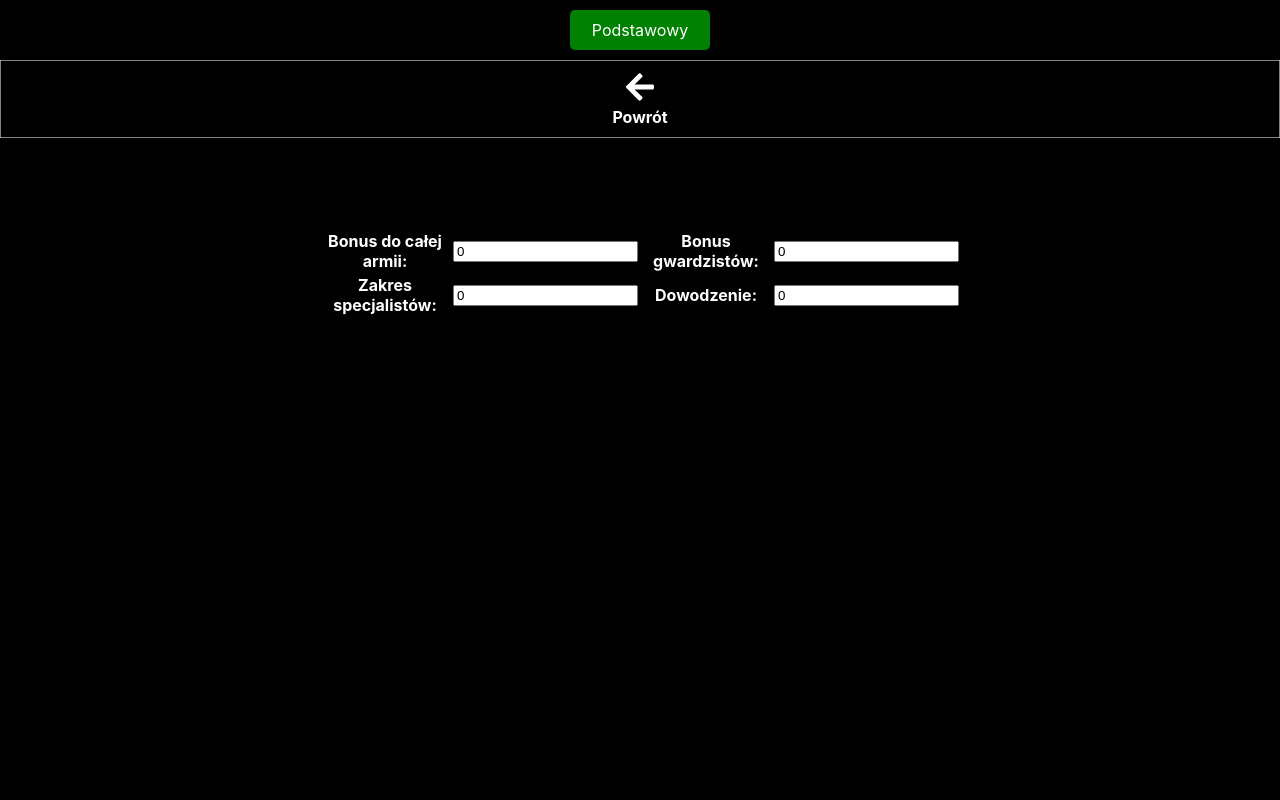
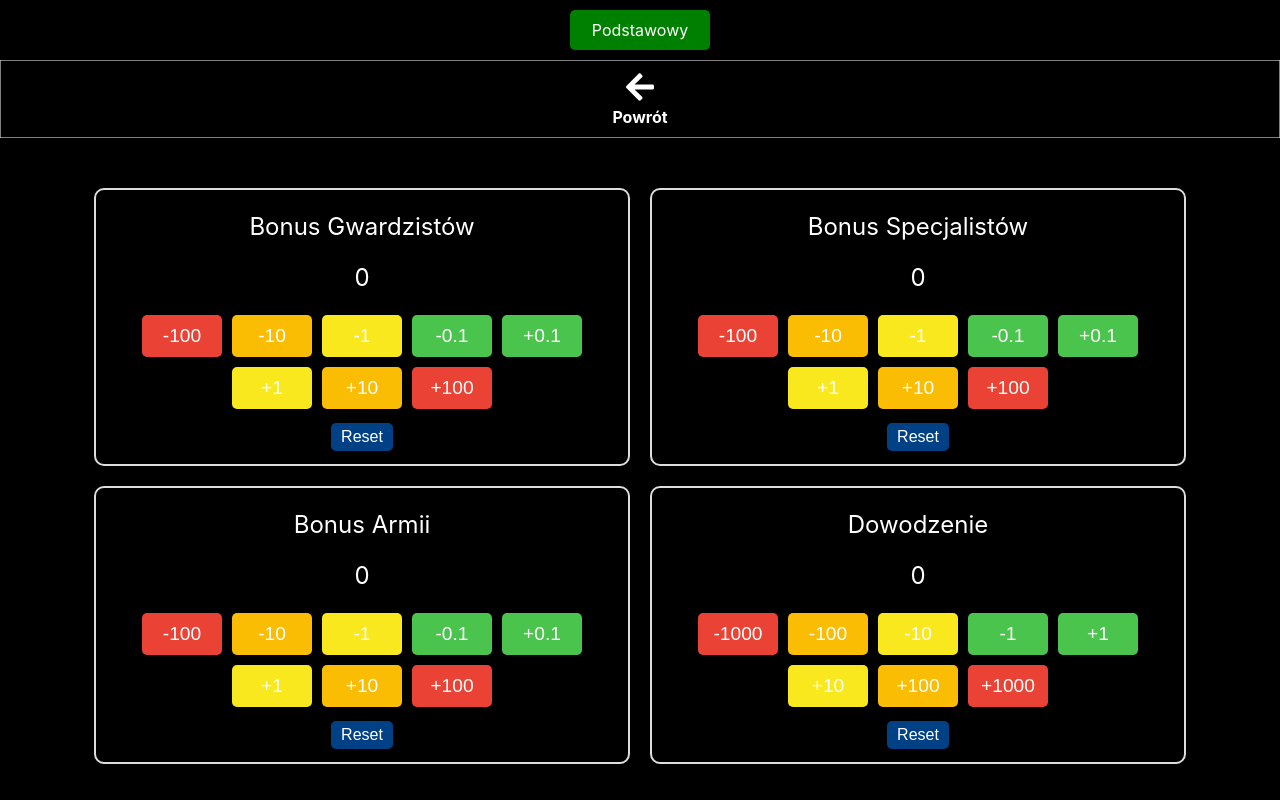
Before and after one commit to przemekpia/TBCalculator, a React (Create React App) app: page / in a window 1280 px wide. Both pictures are taken after a click on the element "Bonusy". Built offline with nearby package versions, Linux system fonts and the light colour scheme.

Commit message:
custom Input configuration

```diff
--- a/src/components/BasicVersion/MainBar/BonusSettings.js
+++ b/src/components/BasicVersion/MainBar/BonusSettings.js
@@ -1,74 +1,54 @@
 import React from "react";
 import { useSelector, useDispatch } from "react-redux";
 import { statsActions } from "../../../store/statistics";
+import CustomInput from "../../CustomInput";
 
 const BonusSettings = ({ isOpen }) => {
   const dispatch = useDispatch();
 
-  // Remove Math.round to allow decimal values
-  const armyBonus = useSelector((state) => Math.max(0, state.stats.armyBonus || 0));
-  const guardsmanBonus = useSelector((state) => Math.max(0, state.stats.guardsmanBonus || 0));
-  const specialistsBonus = useSelector((state) => Math.max(0, state.stats.specialistsBonus || 0));
-  const leadership = useSelector((state) => Math.max(0, state.stats.leadership || 0));
+  const armyBonus = useSelector((state) => state.stats.armyBonus);
+  const guardsmanBonus = useSelector((state) => state.stats.guardsmanBonus);
+  const specialistsBonus = useSelector((state) => state.stats.specialistsBonus);
+  const leadership = useSelector((state) => state.stats.leadership);
 
-  const handleInput = (action) => (event) => {
-    const value = Math.max(0, parseFloat(event.target.value)); // Allow decimal values
-    dispatch(action(isNaN(value) ? 0 : value));
+  const styles = {
+    container: {
+      display: isOpen ? "flex" : "none",
+      flexWrap: "wrap",
+      gap: "20px",
+      justifyContent: "center",
+    },
   };
 
   return (
-    <div style={{ display: isOpen ? "block" : "none" }}>
-      <div className="inputDesktop">
-        <table>
-          <tbody>
-            <tr>
-              <th>Bonus do całej armii:</th>
-              <th>
-                <input
-                  type="number"
-                  value={armyBonus}
-                  onChange={handleInput(statsActions.setArmyBonus)}
-                  step="0.1" // Allow decimal input
-                  min="0" // Set minimum value to 0
-                />
-              </th>
-
-              <th>Bonus gwardzistów:</th>
-              <th>
-                <input
-                  type="number"
-                  value={guardsmanBonus}
-                  onChange={handleInput(statsActions.setGuardsmanBonus)}
-                  step="0.1" // Allow decimal input
-                  min="0" // Set minimum value to 0
-                />
-              </th>
-            </tr>
-            <tr>
-              <th>Zakres specjalistów:</th>
-              <th>
-                <input
-                  type="number"
-                  value={specialistsBonus}
-                  onChange={handleInput(statsActions.setSpecialistsBonus)}
-                  step="0.1" // Allow decimal input
-                  min="0" // Set minimum value to 0
-                />
-              </th>
-              <th>Dowodzenie:</th>
-              <th>
-                <input
-                  type="number"
-                  value={leadership}
-                  onChange={handleInput(statsActions.setLeadership)}
-                  step="0.1" // Allow decimal input
-                  min="0" // Set minimum value to 0
-                />
-              </th>
-            </tr>
-          </tbody>
-        </table>
-      </div>
+    <div style={styles.container}>
+      <CustomInput
+        name={"Bonus Gwardzistów"}
+        amount={guardsmanBonus}
+        actionModify={statsActions.modifyGuardsmanBonus}
+        actionReset={statsActions.resetGuardsmanBonus}
+        type={"modifier"}
+      />
+      <CustomInput
+        name={"Bonus Specjalistów"}
+        amount={specialistsBonus}
+        actionModify={statsActions.modifySpecialistBonus}
+        actionReset={statsActions.resetSpecialistBonus}
+        type={"modifier"}
+      />
+      <CustomInput
+        name={"Bonus Armii"}
+        amount={armyBonus}
+        actionModify={statsActions.modifyArmyBonus}
+        actionReset={statsActions.resetArmyBonus}
+        type={"modifier"}
+      />
+      <CustomInput
+        name={"Dowodzenie"}
+        amount={leadership}
+        actionModify={statsActions.modifyLeadership}
+        actionReset={statsActions.resetLeadership}
+      />
     </div>
   );
 };
--- a/src/components/customInput.js
+++ b/src/components/customInput.js
@@ -1,29 +1,144 @@
-import React from 'react';
-import { useSelector, useDispatch } from 'react-redux';
-import { statsActions } from '../store/statistics';
+import React from "react";
+import { useDispatch } from "react-redux";
 
-const CustomInput = ({ amount, name }) => {
-    const guardsmanBonus = useSelector((state) => Math.max(0, state.stats.guardsmanBonus || 0));
+const CustomInput = ({ amount, name, actionModify, actionReset, type }) => {
   const dispatch = useDispatch();
 
+  const styles = {
+    container: {
+      display: "flex",
+      justifyContent: "center",
+      alignItems: "center",
+      padding: "10px",
+      width: "40%",
+      borderRadius: "10px",
+      border: "2px solid #ddd",
+    },
+    table: {
+      textAlign: "center",
+      fontSize: "1.5rem",
+    },
+    tableCell: {
+      padding: "10px",
+      //backgroundColor: "#f79b39", //
+      borderRadius: "5px",
+    },
+    buttonsContainer: {
+      display: "flex",
+      flexWrap: "wrap",
+      gap: "10px",
+      marginTop: "10px",
+      justifyContent: "center",
+    },
+    button: {
+      padding: "10px",
+      width: "80px",
+      fontSize: "1.2rem",
+      color: "#fff",
+      border: "none",
+      borderRadius: "5px",
+      cursor: "pointer",
+      display: "inline-block",
+      textAlign: "center",
+    },
+    buttonSmall: {
+      backgroundColor: "#4bc44d",
+    },
+    buttonMedium: {
+      backgroundColor: "#fae81e",
+    },
+    buttonLarge: {
+      backgroundColor: "#fbbc04",
+    },
+    buttonExtraLarge: {
+      backgroundColor: "#ea4335",
+    },
+    resetButton: {
+      padding: "5px 10px",
+      fontSize: "1rem",
+      color: "#fff",
+      backgroundColor: "#004085",
+      border: "none",
+      borderRadius: "5px",
+      cursor: "pointer",
+      display: "inline-block",
+      textAlign: "center",
+      marginTop: "10px",
+    },
+  };
+
   return (
-        <div>
-            <table>
+    <div style={styles.container}>
+      <table style={styles.table}>
         <tbody>
-                    <tr>
-                        <td>{name}</td>
+          <tr style={styles.tableRow}>
+            <td style={styles.tableCell}>{name}</td>
           </tr>
-                    <tr>
-                        <td>{guardsmanBonus}</td>
+          <tr style={styles.tableRow}>
+            <td style={styles.tableCell}>{amount}</td>
           </tr>
-                    <tr>
-                        <td>
-                            <button onClick={() => dispatch(statsActions.largeDecreaseGuardsmanBonus())}>-10</button>
-                            <button onClick={() => dispatch(statsActions.mediumDecreaseGuardsmanBonus())}>-1</button>
-                            <button onClick={() => dispatch(statsActions.smallDecreaseGuardsmanBonus())}>-0.1</button>
-                            <button onClick={() => dispatch(statsActions.smallIncreaseGuardsmanBonus())}>+0.1</button>
-                            <button onClick={() => dispatch(statsActions.mediumIncreaseGuardsmanBonus())}>+1</button>
-                            <button onClick={() => dispatch(statsActions.largeIncreaseGuardsmanBonus())}>+10</button>
+          <tr style={styles.tableRow}>
+            <td style={styles.buttonsContainer}>
+              <button
+                style={{ ...styles.button, ...styles.buttonExtraLarge }}
+                onClick={() =>
+                  dispatch(actionModify(type === "modifier" ? -100 : -1000))
+                }
+              >
+                {type === "modifier" ? -100 : -1000}
+              </button>
+              <button
+                style={{ ...styles.button, ...styles.buttonLarge }}
+                onClick={() => dispatch(actionModify(type === "modifier" ? -10 : -100))}
+              >
+                {type === "modifier" ? -10 : -100}
+              </button>
+              <button
+                style={{ ...styles.button, ...styles.buttonMedium }}
+                onClick={() => dispatch(actionModify(type === "modifier" ? -1 : -10))}
+              >
+                {type === "modifier" ? -1 : -10}
+              </button>
+              <button
+                style={{ ...styles.button, ...styles.buttonSmall }}
+                onClick={() => dispatch(actionModify(type === "modifier" ? -0.1 : -1))}
+              >
+                {type === "modifier" ? -0.1 : -1}
+              </button>
+              <button
+                style={{ ...styles.button, ...styles.buttonSmall }}
+                onClick={() => dispatch(actionModify(type === "modifier" ? 0.1 : 1))}
+              >
+                {type === "modifier" ? "+0.1" : "+1"}
+              </button>
+              <button
+                style={{ ...styles.button, ...styles.buttonMedium }}
+                onClick={() => dispatch(actionModify(type === "modifier" ? 1 : 10))}
+              >
+                {type === "modifier" ? "+1" : "+10"}
+              </button>
+              <button
+                style={{ ...styles.button, ...styles.buttonLarge }}
+                onClick={() => dispatch(actionModify(type === "modifier" ? 10 : 100))}
+              >
+                {type === "modifier" ? "+10" : "+100"}
+              </button>
+              <button
+                style={{ ...styles.button, ...styles.buttonExtraLarge }}
+                onClick={() => dispatch(actionModify(type === "modifier" ? 100 : 1000))}
+              >
+                {type === "modifier" ? "+100" : "+1000"}
+              </button>
+            </td>
+          </tr>
+          <tr style={styles.tableRow}>
+            <td colSpan="2">
+              <button
+                style={styles.resetButton}
+                onClick={() => dispatch(actionReset())}
+              >
+                Reset
+              </button>
             </td>
           </tr>
         </tbody>
--- a/src/store/statistics.js
+++ b/src/store/statistics.js
@@ -14,44 +14,35 @@ const statsSlice = createSlice({
   name: "stats",
   initialState: initialStatsState,
   reducers: {
-    setGuardsmanBonus(state, action) {
-      state.guardsmanBonus = action.payload ;
-      state.guardsmanModifier = 1 + action.payload / 100;
-    },
-    setSpecialistsBonus(state, action) {
-      state.specialistsBonus = action.payload ;
-      state.specialistsModifier = 1 + action.payload / 100;
-    },
-    setArmyBonus(state, action) {
-      state.armyBonus = action.payload ;
-      state.armyModifier = 1 + action.payload / 100;
-    },
-    setLeadership(state, action) {
-      state.leadership = action.payload;
-    },
-    smallDecreaseGuardsmanBonus(state) {
-      state.guardsmanBonus -= 0.1;
+    modifyGuardsmanBonus(state, action) {
+      state.guardsmanBonus = Math.max(parseFloat((state.guardsmanBonus+action.payload).toFixed(3)), 0);
       state.guardsmanModifier = 1 + state.guardsmanBonus / 100;
     },
-    mediumDecreaseGuardsmanBonus(state) {
-      state.guardsmanBonus -= 1 ;
-      state.guardsmanModifier = 1 + state.guardsmanBonus / 100;
+    resetGuardsmanBonus(state) {
+      state.guardsmanBonus = 0;
+      state.guardsmanModifier = 0;
     },
-    largeDecreaseGuardsmanBonus(state) {
-      state.guardsmanBonus -= 10 ;
-      state.guardsmanModifier = 1 + state.guardsmanBonus / 100;
+    modifySpecialistBonus(state, action) {
+      state.specialistsBonus = Math.max(parseFloat((state.specialistsBonus+action.payload).toFixed(3)), 0);
+      state.specialistsModifier = 1 + state.specialistsModifier / 100;
     },
-    smallIncreaseGuardsmanBonus(state) {
-      state.guardsmanBonus += 0.1 ;
-      state.guardsmanModifier = 1 + state.guardsmanBonus / 100;
+    resetSpecialistBonus(state) {
+      state.specialistsBonus = 0;
+      state.specialistsModifier = 0;
     },
-    mediumIncreaseGuardsmanBonus(state) {
-      state.guardsmanBonus += 1 ;
-      state.guardsmanModifier = 1 + state.guardsmanBonus / 100;
+    modifyArmyBonus(state, action) {
+      state.armyBonus = Math.max(parseFloat((state.armyBonus+action.payload).toFixed(3)), 0);
+      state.armyModifier = 1 + state.armyModifier / 100;
     },
-    largeIncreaseGuardsmanBonus(state) {
-      state.guardsmanBonus += 10 ;
-      state.guardsmanModifier = 1 + state.guardsmanBonus / 100;
+    resetArmyBonus(state) {
+      state.armyBonus = 0;
+      state.armyModifier = 0;
+    },
+    modifyLeadership(state, action) {
+      state.leadership = Math.max(parseFloat((state.leadership+action.payload).toFixed(3)), 0);
+    },
+    resetLeadership(state) {
+      state.leadership = 0;
     },
   },
 });
```
Also changed, not shown: src/components/BasicVersion/MainBar/ArmySettings.js (+18 -10 lines), src/components/BasicVersion/MainBar/Settings.js (+4 -4 lines). Lines whose indentation alone changed are shown as unchanged.
